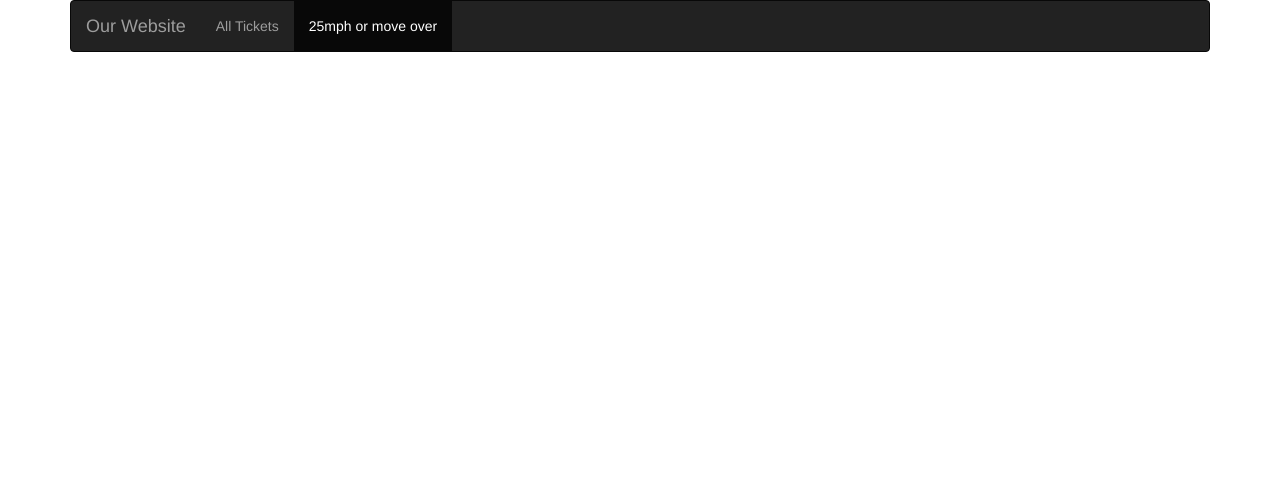
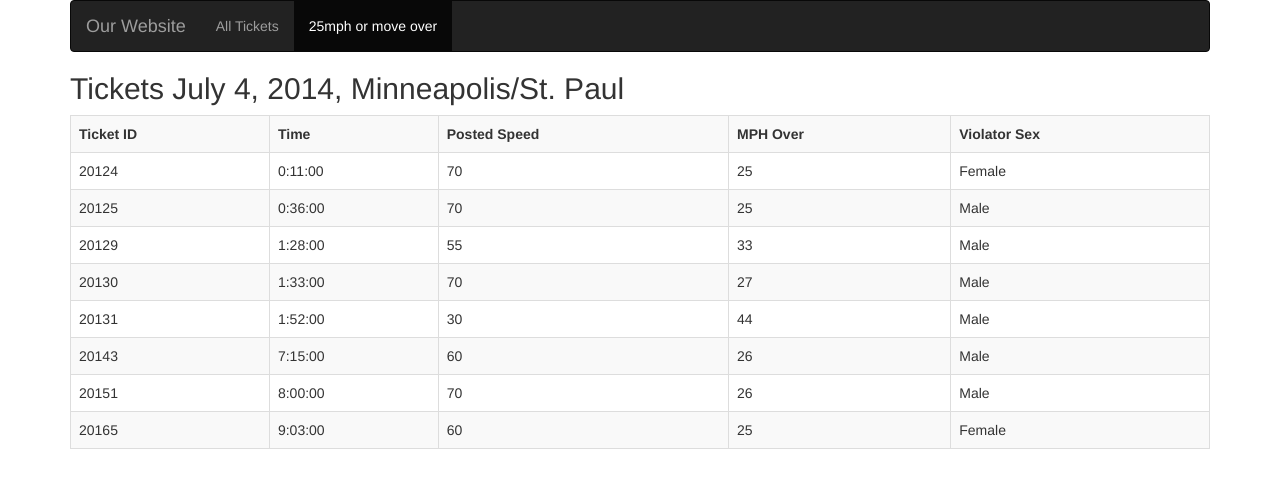
Before and after one commit to MatthewH777/MatthewH777.github.io, a plain HTML site: page 25over.html in a window 1280 px wide. Drawn offline with nearby package versions, Linux system fonts and the light colour scheme.

Commit message:
Update 25over.html

```diff
--- a/25over.html
+++ b/25over.html
@@ -5,6 +5,7 @@
  <script src="https://maxcdn.bootstrapcdn.com/bootstrap/3.3.5/js/bootstrap.min.js"></script>
 
  <script src="https://unpkg.com/vue@3/dist/vue.global.js"></script>
+
 
 </head>
 <body>
@@ -36,7 +37,7 @@
                   <th>MPH Over</th>
                   <th>Violator Sex</th>
               </tr>
-              <tr v-for = "item in tickets">
+              <tr v-for = "ticket in tickets">
                   <td>{{ticket.tid}}</td>
                   <td>{{ticket.stop_time}}</td>
                   <td>{{ticket.posted_speed}}</td>
@@ -56,12 +57,13 @@
                 }
             },
             created() {      // section executes as page loads
-                this.getData.filter(item => item.actual_speed - item.posted_speed > 25);  // load json data as page loads
+                this.getData()  // load json data as page loads
             },
             methods: {    // ajax request
                 async getData() {
                     const response = await fetch('tickets1.json')
-                    this.tickets = await response.json()
+                    const data = await response.json()
+                    this.tickets = data.filter( (item) => item.actual_speed - item.posted_speed >= 25);
                 },
             }
           })
@@ -70,5 +72,4 @@
 
 
 </script>
-
 </body></html>
```
